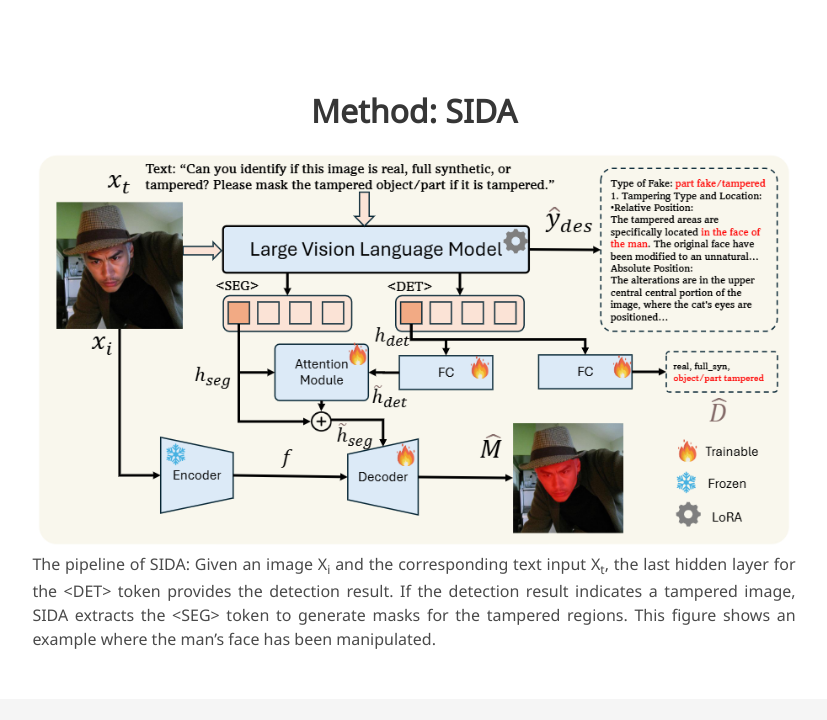
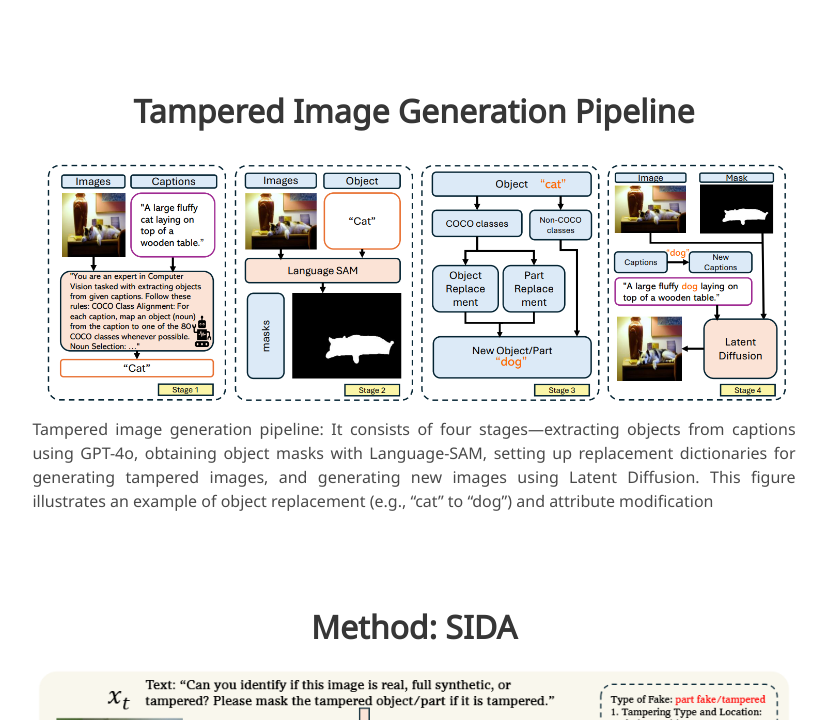
Before and after one commit to hzlsaber/projects, a plain HTML site: page SIDA/index.html in a window 1280 px wide. Shown: the part 2877-3597 px from the top of the page, without its empty margins (226-1053 px from the left). Drawn offline with nearby package versions, Linux system fonts and the light colour scheme; some icons are missing; a web font is replaced by a local one.

Commit message:
add Generation

```diff
--- a/SIDA/index.html
+++ b/SIDA/index.html
@@ -187,7 +187,7 @@
   </section>
   <!-- End paper abstract -->
 
-  <!-- New image section -->
+  <!-- Tabel1 -->
   <section class="section">
     <div class="container is-max-desktop">
       <div class="columns is-centered has-text-centered">
@@ -209,7 +209,7 @@
     </div>
   </section>
 
-  <!-- New image section -->
+  <!-- Table2 -->
   <section class="section">
     <div class="container is-max-desktop">
       <div class="columns is-centered has-text-centered">
@@ -229,6 +229,30 @@
       </div>
     </div>
   </section>
+
+    <!-- Generation -->
+    <section class="section">
+      <div class="container is-max-desktop">
+        <div class="columns is-centered has-text-centered">
+          <div class="column is-four-fifths">
+            <h2 class="title is-3">Tampered Image Generation Pipeline</h2>
+            <div class="content">
+              <div class="item">
+                <img src="statics/images/image15.png" alt="Tampered Image Generation Pipeline.">
+                <div class="content has-text-justified">
+                  <p>
+                    Tampered image generation pipeline: It consists of four stages—extracting objects from captions using GPT-4o, obtaining object
+                    masks with Language-SAM, setting up replacement dictionaries for generating tampered images, and generating new images using Latent
+                    Diffusion. This figure illustrates an example of object replacement (e.g., “cat” to “dog”) and attribute modification
+                     </p>
+            </div>
+              </div>
+            </div>
+          </div>
+        </div>
+      </div>
+    </section>
+
 
     <!-- New image section -->
     <section class="section">
```
